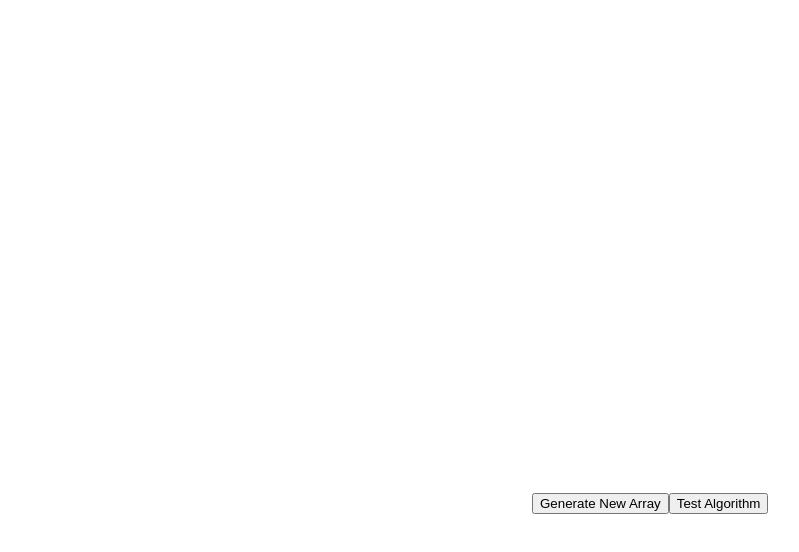
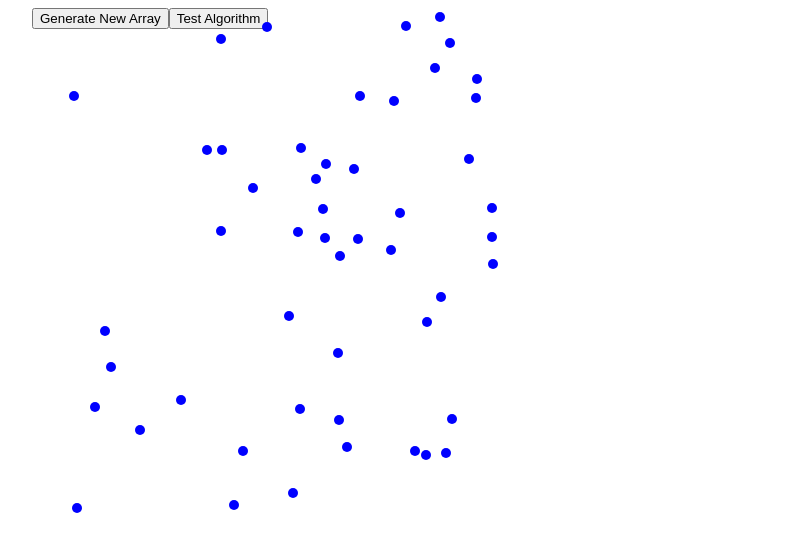
Before and after one commit to ElisabethJoan/travelling-salesman-problem-visualiser, a React (Create React App) app: page / in a window 1280 px wide. Shown: the top 552 px of the page, without its empty margins (68-867 px from the left). Built offline with nearby package versions, Linux system fonts and the light colour scheme.

Commit message:
scrapped canvas drawing for styled divs

```diff
--- a/src/TSPVisualiser.jsx
+++ b/src/TSPVisualiser.jsx
@@ -1,7 +1,7 @@
 import React from "react";
 
 const ANIMATION_SPEED = 1;
-const NUM_POINTS = 20;
+const NUM_POINTS = 50;
 const CANVAS_HEIGHT = 500;
 const CANVAS_WIDTH = 500;
 
@@ -26,11 +26,9 @@ export default class TSPVisualiser extends React.Component {
 
   resetArray() {
     const cities = [];
-    this.ctx.clearRect(0, 0, CANVAS_HEIGHT, CANVAS_WIDTH);
     for (let i = 0; i < NUM_POINTS; i++) {
       cities.push(randomCoords(0, 500));
     }
-    console.log(cities);
     this.setState({ cities });
   }
 
@@ -39,21 +37,23 @@ export default class TSPVisualiser extends React.Component {
 
   christofidesAlg() {}
 
-  componentDidMount() {
-    const canvas = this.refs.myCanvas;
-    this.ctx = canvas.getContext("2d");
-  }
   render() {
     const { cities } = this.state;
-    cities.map(value => drawCoordinates(this.ctx, value));
-
     return (
       <div className="pointContainer">
-        <canvas
-          ref="myCanvas"
-          height={CANVAS_HEIGHT}
-          width={CANVAS_WIDTH}
-        ></canvas>
+        {cities.map(value => (
+          <div
+            className="city"
+            style={{
+              backgroundColor: POINT_COLOUR,
+              position: "absolute",
+              top: value[0],
+              left: value[1],
+              height: `10px`,
+              width: `10px`
+            }}
+          ></div>
+        ))}
         <button onClick={() => this.resetArray()}>Generate New Array</button>
         <button onClick={() => this.testAlg()}>Test Algorithm</button>
       </div>
@@ -72,10 +72,3 @@ function distance(a, b) {
   const deltaY = a.y - b.y;
   return Math.hypot(deltaX, deltaY);
 }
-
-function drawCoordinates(canvas, coords) {
-  canvas.fillStyle = POINT_COLOUR;
-  canvas.beginPath();
-  canvas.arc(coords[0], coords[1], 5, 0, 2 * Math.PI, true);
-  canvas.fill();
-}
--- a/src/css/App.css
+++ b/src/css/App.css
@@ -8,3 +8,9 @@
   display: inline-block;
   margin: 0 1px;
 }
+
+.city {
+  border-radius: 50%;
+  height: 50px;
+  width: 50px;
+}
```
